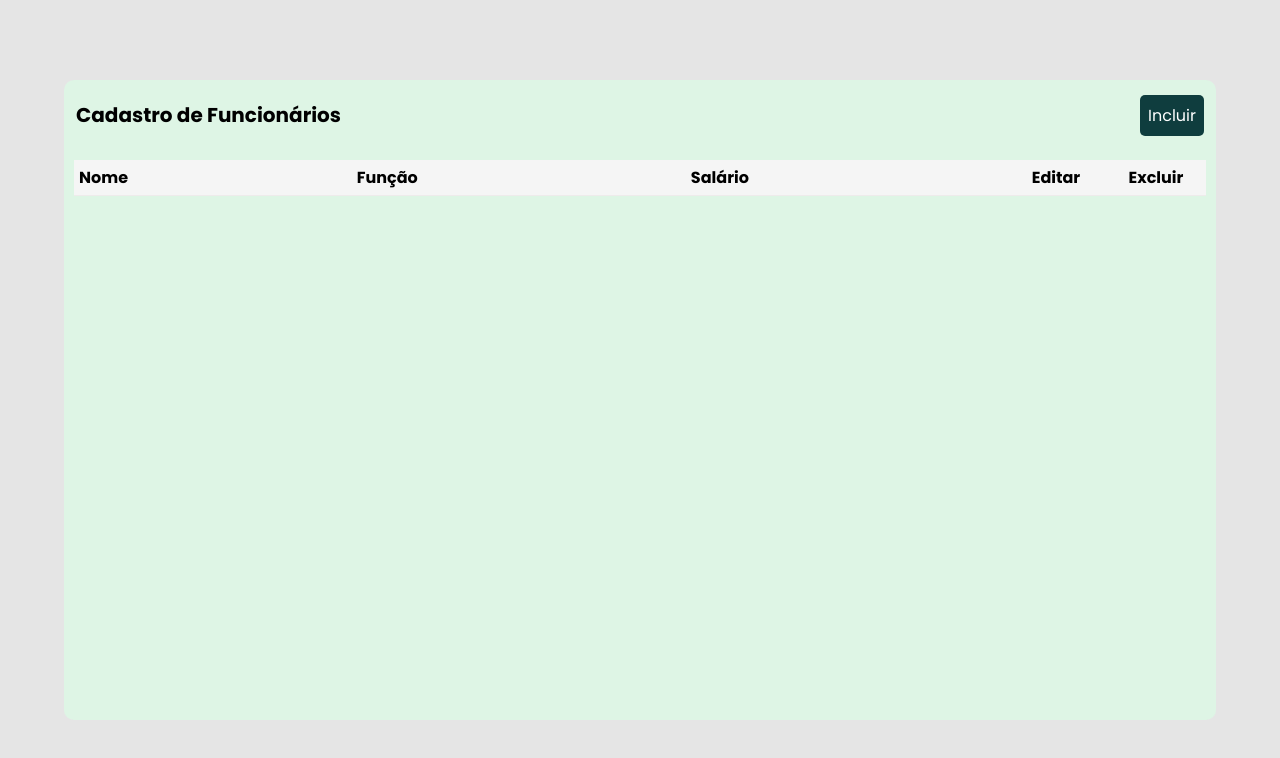
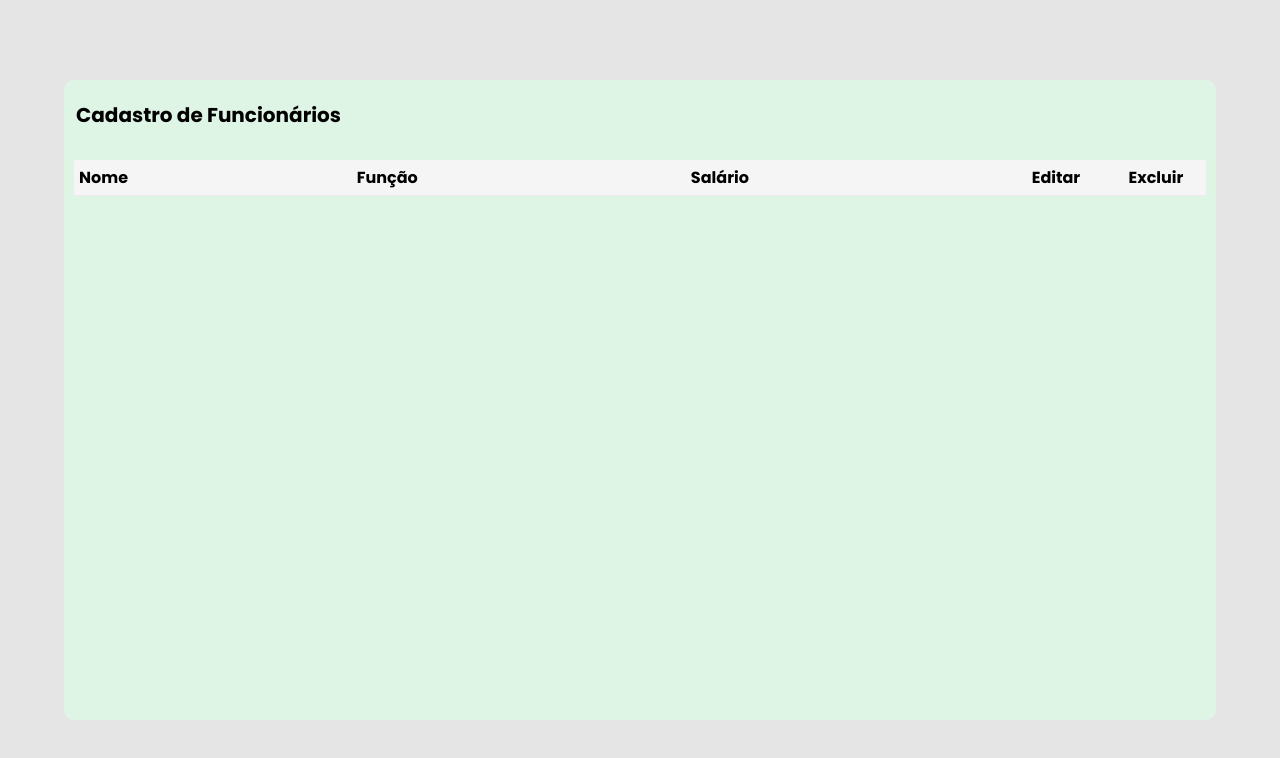
Before and after one commit to Anakeren1996/CRUD-Javascript, a plain HTML site: page index.html in a window 1280 px wide. Drawn offline with nearby package versions, Linux system fonts and the light colour scheme.

Commit message:
Start update

```diff
--- a/index.html
+++ b/index.html
@@ -14,7 +14,7 @@
     <div class="container">
         <div class="header">
             <span>Cadastro de Funcionários</span>
-            <button onclick="openModal()" id="new">Incluir</i></button>
+            <!-- <button onclick="openModal()" id="new">Incluir</i></button> -->
         </div>
 
         <div class="divTable">
```
